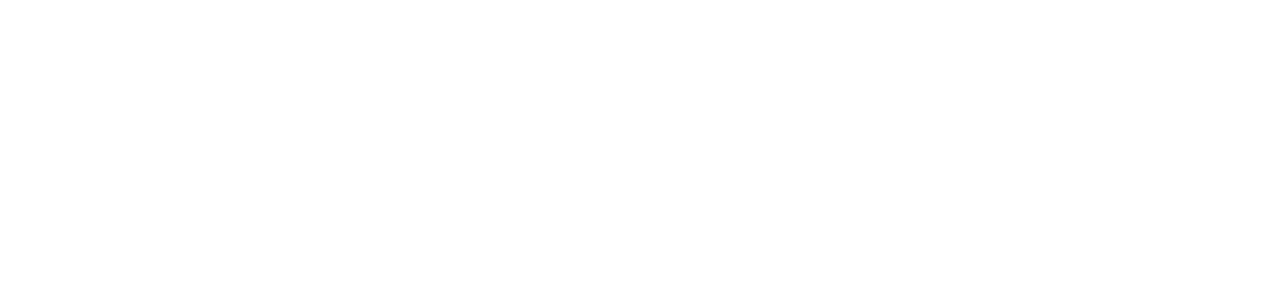
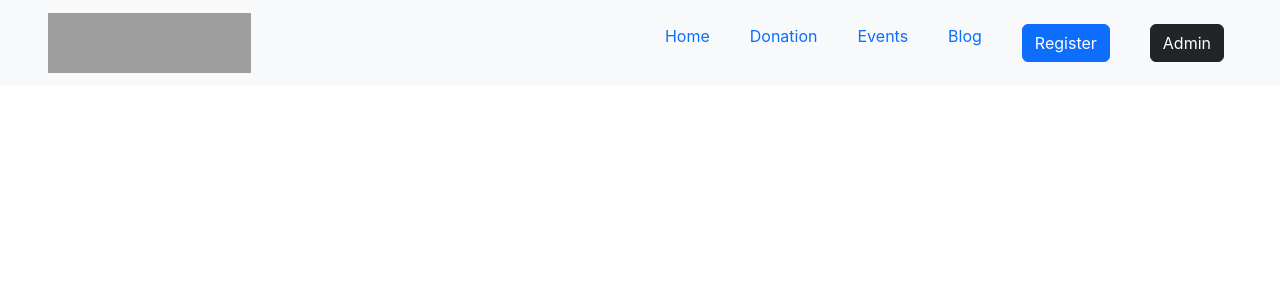
Before and after one commit to dipdastoko/volunteer-network-react, a React (Create React App) app: page / in a window 1280 px wide. Shown: the top 300 px of the page. Built offline with nearby package versions, Linux system fonts and the light colour scheme; grey boxes are pictures that could not be loaded.

Commit message:
header created

```diff
--- a/package.json
+++ b/package.json
@@ -6,8 +6,11 @@
     "@testing-library/jest-dom": "^5.16.4",
     "@testing-library/react": "^13.3.0",
     "@testing-library/user-event": "^13.5.0",
+    "bootstrap": "^5.2.0-beta1",
     "react": "^18.2.0",
+    "react-bootstrap": "^2.4.0",
     "react-dom": "^18.2.0",
+    "react-router-dom": "^6.3.0",
     "react-scripts": "5.0.1",
     "web-vitals": "^2.1.4"
   },
--- a/public/index.html
+++ b/public/index.html
@@ -1,14 +1,12 @@
 <!DOCTYPE html>
 <html lang="en">
+
 <head>
   <meta charset="utf-8" />
   <link rel="icon" href="%PUBLIC_URL%/favicon.ico" />
   <meta name="viewport" content="width=device-width, initial-scale=1" />
   <meta name="theme-color" content="#000000" />
-    <meta
-      name="description"
-      content="Web site created using create-react-app"
-    />
+  <meta name="description" content="Web site created using create-react-app" />
   <link rel="apple-touch-icon" href="%PUBLIC_URL%/logo192.png" />
   <!--
       manifest.json provides metadata used when your web app is installed on a
@@ -25,7 +23,11 @@
       Learn how to configure a non-root public URL by running `npm run build`.
     -->
   <title>React App</title>
+  <!-- bootstrap -->
+  <link href="https://cdn.jsdelivr.net/npm/bootstrap@5.2.0-beta1/dist/css/bootstrap.min.css" rel="stylesheet"
+    integrity="sha384-0evHe/X+R7YkIZDRvuzKMRqM+OrBnVFBL6DOitfPri4tjfHxaWutUpFmBp4vmVor" crossorigin="anonymous">
 </head>
+
 <body>
   <noscript>You need to enable JavaScript to run this app.</noscript>
   <div id="root"></div>
@@ -40,4 +42,5 @@
       To create a production bundle, use `npm run build` or `yarn build`.
     -->
 </body>
+
 </html>
--- a/src/App.js
+++ b/src/App.js
@@ -1,11 +1,47 @@
+import { BrowserRouter } from 'react-router-dom';
 import './App.css';
+import Home from './Pages/Home/Home/Home';
 
 function App() {
   return (
     <div className="App">
-
+      <BrowserRouter>
+        <Home></Home>
+      </BrowserRouter>
     </div>
   );
 }
 
 export default App;
+/*
+logos
+https://i.ibb.co/CWm0rm7/cloud-upload-outline-1.png
+https://i.ibb.co/ZGgQqRs/Group-1329.png
+https://i.ibb.co/nm6Q0k6/plus-1.png
+https://i.ibb.co/PT1wbkG/trash-2-9.png
+https://i.ibb.co/vcmmM7f/users-alt-1.png
+*/
+
+/*
+https://i.ibb.co/C9TTxgQ/animal-Shelter.png
+https://i.ibb.co/9GjkKGB/babySit.png
+https://i.ibb.co/47MSd6G/bird-House.png
+https://i.ibb.co/FqMZKDp/child-Support.png
+https://i.ibb.co/ngxDM1b/clean-Water.png
+https://i.ibb.co/BcMZTfL/clearn-Park.png
+https://i.ibb.co/X4w0ZZz/cloth-Swap.png
+https://i.ibb.co/0DbMPT9/drive-Safety.png
+https://i.ibb.co/fCz7wyH/extra-Volunteer.png
+https://i.ibb.co/TvDhJcz/food-Charity.png
+https://i.ibb.co/j5Q8zH5/good-Education.png
+https://i.ibb.co/J2mcV3y/ITHelp.png
+https://i.ibb.co/J55frwY/library-Books.png
+https://i.ibb.co/9VDCbWx/music-Lessons.png
+https://i.ibb.co/ZdfPGhm/newBooks.png
+https://i.ibb.co/DDX68pJ/refuse-Shelter.png
+https://i.ibb.co/GTPr5P8/river-Clean.png
+https://i.ibb.co/r7cJqhZ/school-Suffiles.png
+https://i.ibb.co/9HCzgfX/study-Group.png
+https://i.ibb.co/8xKprRX/stuffed-Animals.png
+https://i.ibb.co/rGVc3bJ/vote-Register.png
+*/
--- /dev/null
+++ b/src/Pages/Home/Header/Header.css
@@ -0,0 +1,8 @@
+.header img {
+    width: 203px;
+    height: 60px;
+}
+
+.header {
+    text-decoration: none;
+}
--- /dev/null
+++ b/src/Pages/Home/Header/Header.js
@@ -0,0 +1,51 @@
+import React from 'react';
+import { Navbar, Nav } from 'react-bootstrap';
+import { NavLink } from 'react-router-dom';
+import './Header.css';
+
+const Header = () => {
+    let activeStyle = { color: 'red' };
+    return (
+        <div className='header'>
+            <Navbar bg="light" expand="lg">
+
+                {/* navbar brand that stays left of header */}
+                <Navbar.Brand href="#home" className='ms-5'>
+                    <NavLink to='home'><img src="https://i.ibb.co/ZGgQqRs/Group-1329.png" alt="" /></NavLink>
+                </Navbar.Brand>
+
+
+                <Navbar.Toggle aria-controls="basic-navbar-nav" />
+                <Navbar.Collapse id="basic-navbar-nav">
+                    <Nav className="ms-auto me-5">
+                        <Nav.Link>
+                            <NavLink style={({ isActive }) => isActive ? activeStyle : undefined} className='mx-4 text-decoration-none' to='home'>Home</NavLink>
+                        </Nav.Link>
+
+                        <Nav.Link>
+                            <NavLink to='home' style={({ isActive }) => isActive ? activeStyle : undefined} className='text-decoration-none'>Donation</NavLink>
+                        </Nav.Link>
+
+                        <Nav.Link>
+                            <NavLink className='mx-4 text-decoration-none' to='home' style={({ isActive }) => isActive ? activeStyle : undefined}>Events</NavLink>
+                        </Nav.Link>
+
+                        <Nav.Link>
+                            <NavLink to='home' className='text-decoration-none' style={({ isActive }) => isActive ? activeStyle : undefined}>Blog</NavLink>
+                        </Nav.Link>
+
+                        <Nav.Link className='mx-4 text-decoration-none'>
+                            <button type="button" class="btn btn-primary">Register</button>
+                        </Nav.Link>
+
+                        <Nav.Link>
+                            <button type="button" class="btn btn-dark">Admin</button>
+                        </Nav.Link>
+                    </Nav>
+                </Navbar.Collapse>
+            </Navbar>
+        </div >
+    );
+};
+
+export default Header;
--- /dev/null
+++ b/src/Pages/Home/Home/Home.js
@@ -0,0 +1,12 @@
+import React from 'react';
+import Header from '../Header/Header';
+
+const Home = () => {
+    return (
+        <div>
+            <Header></Header>
+        </div>
+    );
+};
+
+export default Home;
```
Also changed, not shown: 1 other file (tests, documents, lock files or other folders). Lines whose indentation alone changed are shown as unchanged.
